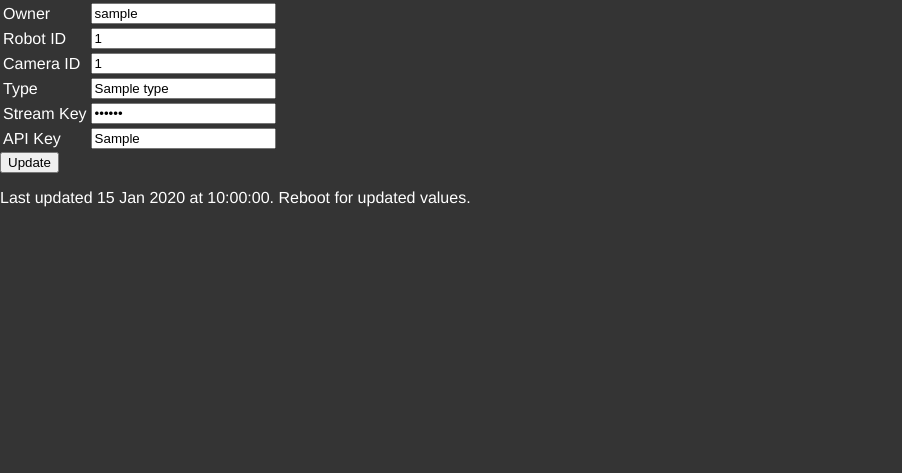
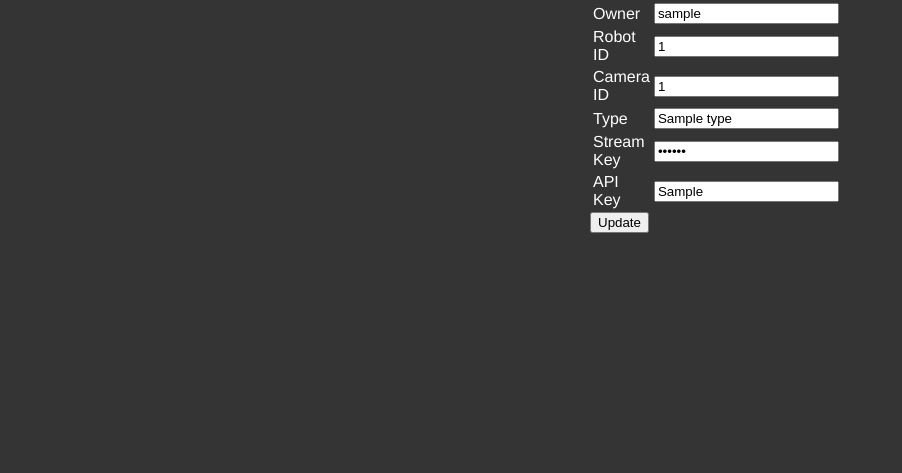
Before and after one commit to letsRobot/webconfigurator, a Flask app: template templates/index.html in a window 1280 px wide. Shown: the part 100-573 px from the top of the page, without its empty margins (0-902 px from the left). Run offline with Flask 2, Linux system fonts and the light colour scheme; the template is opened without the code that fills it: most values are stand-ins (such as "Sample title", 1, 10 or a date in 2020); parts of the project's set-up code (start-up, migrations or seed data) failed here and were passed over.

Commit message:
styling updates

```diff
--- /dev/null
+++ b/static/index.css
@@ -0,0 +1,4 @@
+.simple-mode {
+    width: 100px;
+    margin: 0 auto;
+}
--- a/static/stylesheet.css
+++ b/static/stylesheet.css
@@ -37,11 +37,8 @@ a:hover {
 .content {
     width: 100%;
     align-items: center;
+    align-content: center;
     margin: auto;
-}
-
-.content form {
-    margin: 0 auto;
 }
 
 .navbar {
--- a/templates/index.html
+++ b/templates/index.html
@@ -37,5 +37,4 @@ Configurator
         <input type="submit" value="Update">
     </form>
 </div>
-<p>Last updated {{ now.strftime("%d %b %Y at %X") }}. Reboot for updated values.</p>
 {% endblock %}
```
